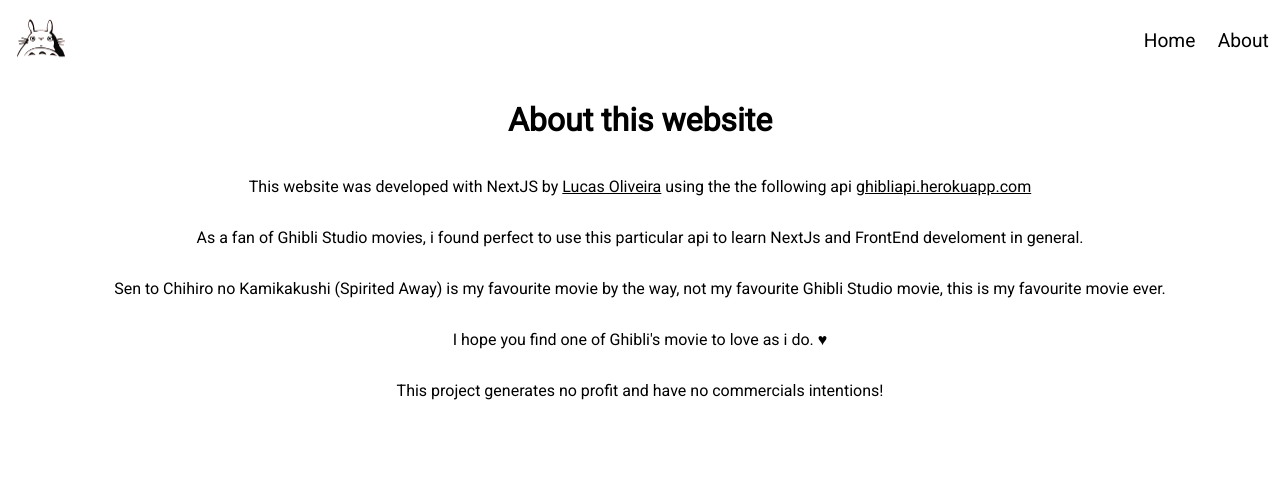
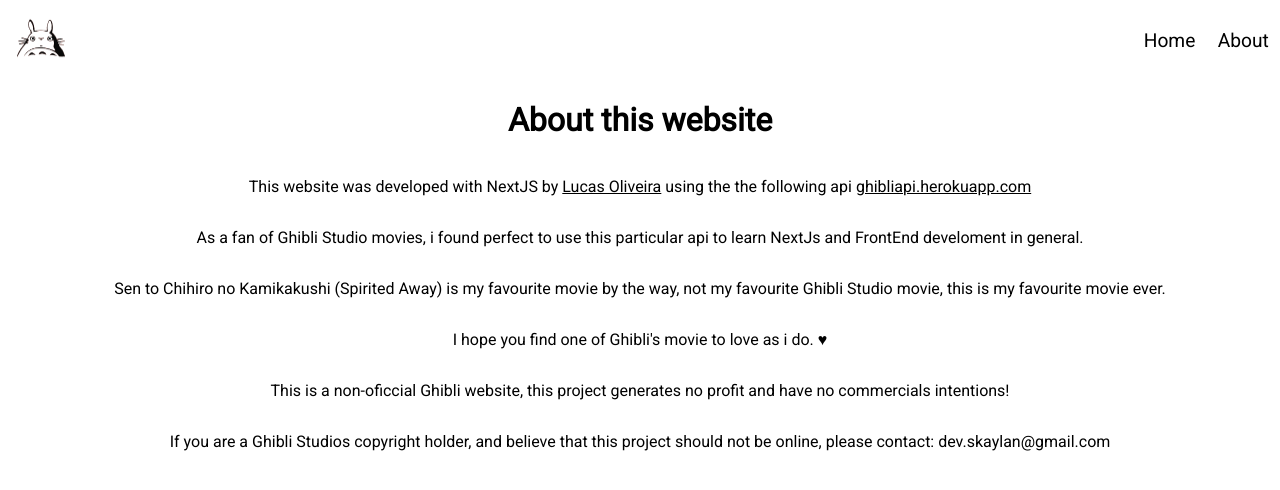
Before and after one commit to Skaylan/ghibli_movies_catalog, a Next.js app: page /about in a window 1280 px wide. Shown: the top 490 px of the page. Built offline with nearby package versions, Linux system fonts and the light colour scheme.

Commit message:
add disclaimer about page

```diff
--- a/pages/about.js
+++ b/pages/about.js
@@ -14,7 +14,8 @@
             <p>As a fan of Ghibli Studio movies, i found perfect to use this particular api to learn NextJs and FrontEnd develoment in general.</p>
             <p>Sen to Chihiro no Kamikakushi (Spirited Away) is my favourite movie by the way, not my favourite Ghibli Studio movie, this is my favourite movie ever.</p>
             <p>I hope you find one of Ghibli's movie to love as i do. ♥</p>
-            <p>This project generates no profit and have no commercials intentions!</p>
+            <p>This is a non-oficcial Ghibli website, this project generates no profit and have no commercials intentions!</p>
+            <p>If you are a Ghibli Studios copyright holder, and believe that this project should not be online, please contact: dev.skaylan@gmail.com </p>
         </div>
     )
 }
```
